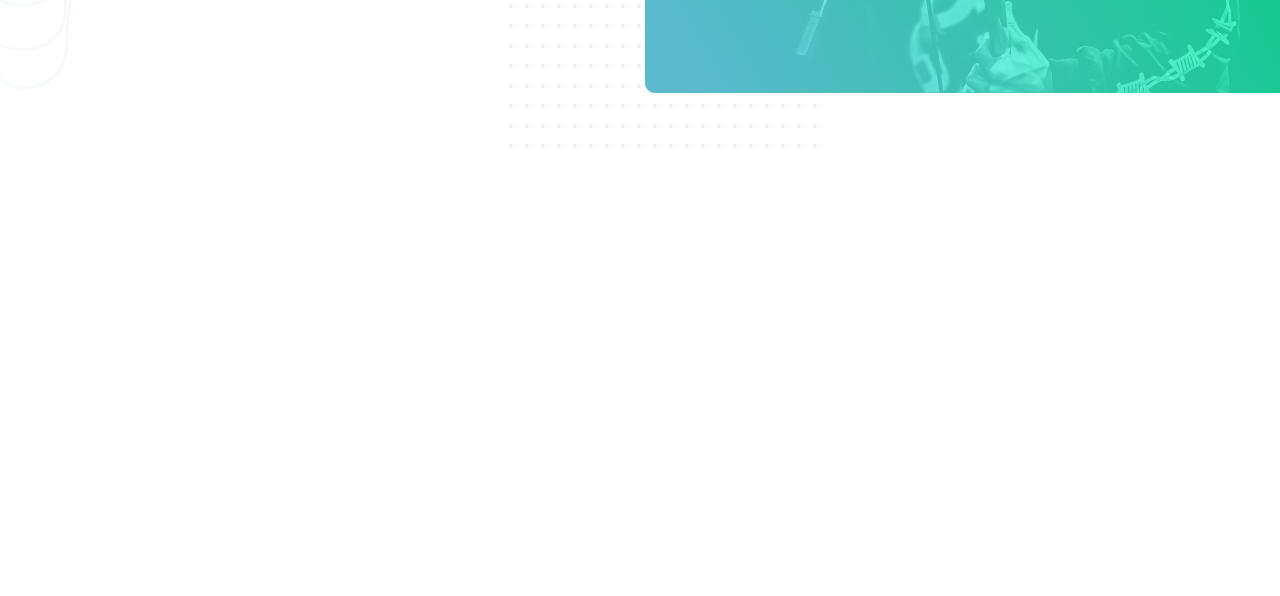
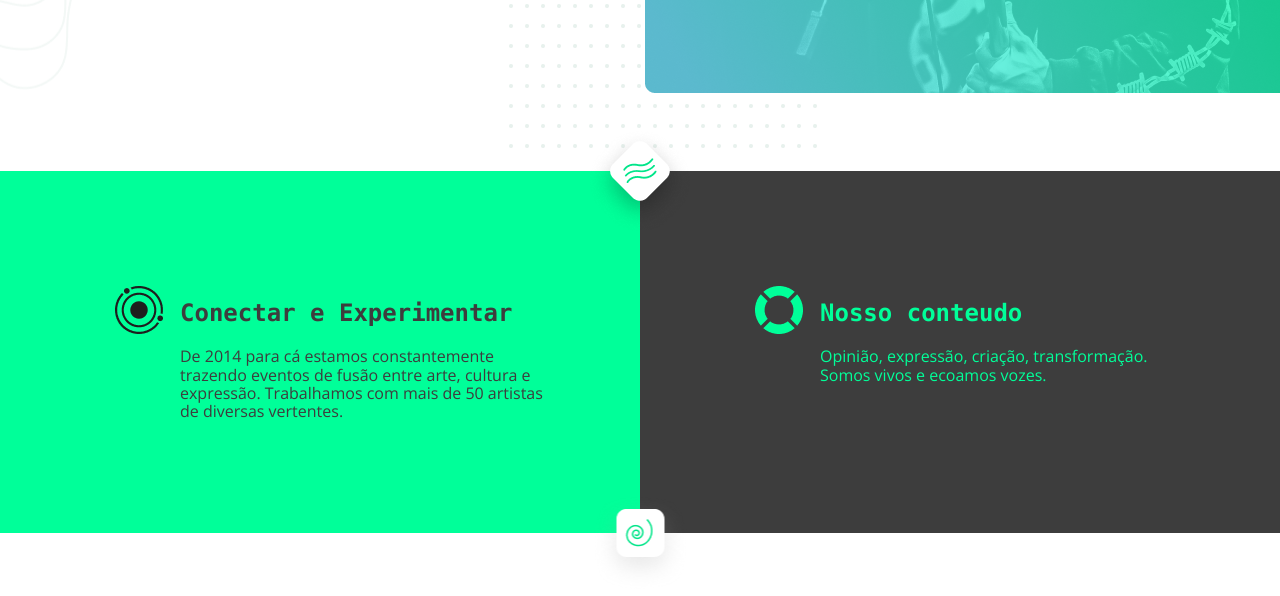
Before and after one commit to brunoannunciato/300-noise-institucional, a website with bundled scripts: page index.html in a window 1280 px wide. Shown: the part 430-1026 px from the top of the page. Before the commit the page ends 800 px from the top, so only its background shows below. Built offline with nearby package versions, Linux system fonts and the light colour scheme; a web font is replaced by a local one.

Commit message:
feat: development of info section

```diff
--- a/index.html
+++ b/index.html
@@ -46,6 +46,28 @@
 			<img src="./images/header-image.png" alt="Apresentação da banda Mutanen no evento Sonora sintética">
 		</div>
 	</section>
+
+	<section class="info">
+		<div class="info__card is-green">
+			<h2 class="section-title grey">
+				Conectar e Experimentar
+			</h2>
+
+			<p class="text grey">
+				De 2014 para cá estamos constantemente trazendo eventos de fusão entre arte, cultura e expressão. Trabalhamos com mais de 50 artistas de diversas vertentes.
+			</p>
+		</div>
+
+		<div class="info__card is-grey">
+			<h2 class="section-title green">
+				Nosso conteudo
+			</h2>
+
+			<p class="text green">
+				Opinião, expressão, criação, transformação. Somos vivos e ecoamos vozes.
+			</p>
+		</div>
+	</section>
 	<script src="./index.js"></script>
 </body>
 </html>
--- a/src/scss/common/_components.scss
+++ b/src/scss/common/_components.scss
@@ -7,8 +7,20 @@
 
 .section-title {
 	font-size: 24px;
+	font-family: 'Consolas';
 	line-height: 28px;
-	font-weight: bold
+	font-weight: bold;
+	position: relative;
+
+	&::before {
+		position: absolute;
+		left: -65px;
+		top: 50%;
+		transform: translateY(-50%);
+	}
 }
 
 .consolas { font-family: 'Consolas'; }
+
+.green { color: $green; }
+.grey { color: $grey; }
--- a/src/scss/sections/_header.scss
+++ b/src/scss/sections/_header.scss
@@ -2,6 +2,7 @@
 .header {
 	display: flex;
 	justify-content: space-between;
+	margin-bottom: 75px;
 
 	&__content {
 		animation: background infinite ease-out 10s;
--- /dev/null
+++ b/src/scss/sections/_info.scss
@@ -0,0 +1,54 @@
+.info {
+	display: flex;
+
+	&__card {
+		width: 50%;
+		padding: 108px 90px 96px;
+
+		.section-title {
+			margin-left: 90px;
+		}
+
+		.text {
+			padding-left: 90px;
+		}
+	}
+}
+
+.is-green {
+	background-color: $green;
+
+	.section-title {
+		&::before {
+			content: url('./images/ico-title-01.png');
+		}
+	}
+}
+
+.is-grey {
+	background-color: $grey;
+	position: relative;
+
+	&::after,
+	&::before {
+		position: absolute;
+		left: 0%;
+		transform: translateX(-50%);
+	}
+
+	&::after {
+		content: url('./images/divider-02.png');
+		bottom: -63px;
+	}
+
+	&::before {
+		content: url('./images/divider-01.png');
+		top: -49px;
+	}
+
+	.section-title {
+		&::before {
+			content: url('./images/ico-title-02.png');
+		}
+	}
+}
--- a/style.scss
+++ b/style.scss
@@ -5,3 +5,4 @@
 @import 'src/scss/common/components';
 
 @import 'src/scss/sections/header';
+@import 'src/scss/sections/info';
```
Also changed, not shown: dist/divider-01.96301156.png (added), dist/divider-02.4320361f.png (added), dist/ico-title-01.399d48c3.png (added), dist/ico-title-02.ae1f60d2.png (added), dist/index.html, 7 other files.
